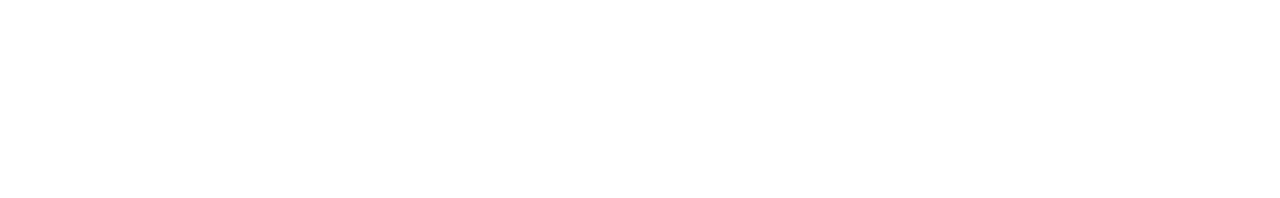
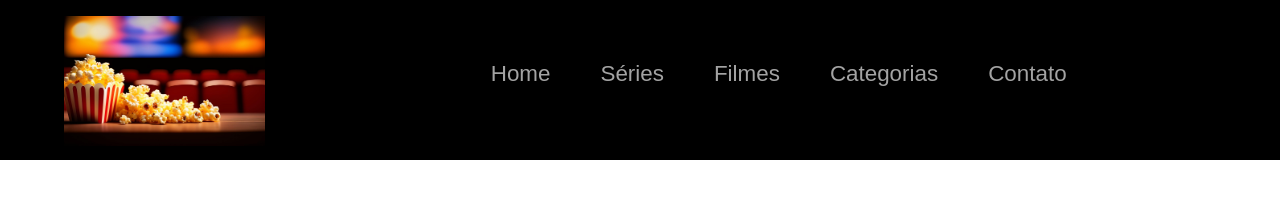
Before and after one commit to charlenefialho/CP2-HTML-CSS, a plain HTML site: page home.html in a window 1280 px wide. Drawn offline with Linux system fonts and the light colour scheme.

Commit message:
navbar do site

```diff
--- /dev/null
+++ b/CSS/geral.css
@@ -0,0 +1,72 @@
+*{
+    padding: 0;
+    margin: 0;
+    box-sizing: border-box;
+    font-family: Arial, Helvetica, sans-serif;
+}
+
+header, nav {
+    width: 100%;
+    height: 20vh;
+    background-color: black;
+
+}
+nav{
+    display: flex;
+}
+
+.logo-nav{
+    background-color: aquamarine;
+    width: 20vw;
+    height: 130px;
+    margin-left: 5vw;
+    margin-right: 1vw;
+    margin-top: 2vh;
+    margin-bottom: 2vh;
+}
+
+.logo-nav >img{
+    width: 100%;
+    height: 130px;
+
+}
+
+.navegacao{
+    width: 100%;
+    margin-top: 4vh;
+    margin-bottom: 2vh;
+}
+
+ul{
+    margin-top: 2.4vh;
+}
+
+.links-header{
+    list-style: none;
+    display: flex;
+    justify-content: center;
+}
+
+.navegacao >ul>li{
+    padding: 10px;
+    margin: auto 15px;
+}
+
+.navegacao >ul>li:hover{
+    border-radius: 10px;
+    background-color: rgb(48, 48, 48);
+    transition-duration: 0.5s;
+}
+
+a{
+    font-size: 1.4rem;
+    color: rgb(163, 163, 163);
+    text-decoration: none;
+
+}
+
+a:hover{
+    color: white;
+    transition-duration: 0.5s;
+
+}
--- a/CSS/home.css
+++ /dev/null
@@ -1,4 +0,0 @@
-*{
-    padding: 0;
-    margin: 0;
-}
--- a/home.html
+++ b/home.html
@@ -4,9 +4,25 @@
     <meta charset="UTF-8">
     <meta http-equiv="X-UA-Compatible" content="IE=edge">
     <meta name="viewport" content="width=device-width, initial-scale=1.0">
+    <link rel="stylesheet" href="CSS/geral.css">
     <title>Home</title>
 </head>
 <body>
-
+    <header>
+        <nav>
+            <div class="logo-nav">
+                <img src="IMAGE/logo-temporaria.jpg" alt="pipoca de cinema">
+            </div>
+            <div class="navegacao">
+                <ul class="links-header">
+                    <li><a href="Home.html">Home</a></li>
+                    <li><a href="HTML/categorias.html">Séries</a></li>
+                    <li><a href="HTML/filmes.html">Filmes</a></li>
+                    <li><a href="HTML/series.html">Categorias</a></li>
+                    <li><a href="HTML/contato.html">Contato</a></li>
+                </ul>
+            </div>
+        </nav>
+    </header>
 </body>
 </html>
```
Also changed, not shown: HTML/categorias.html (added, +24 -0 lines), HTML/contato.html (added, +24 -0 lines), HTML/filmes.html (added, +24 -0 lines), HTML/series.html (added, +24 -0 lines), IMAGE/logo-temporaria.jpg (added).
